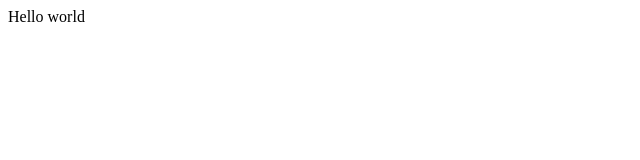
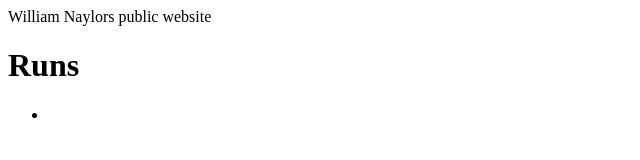
Before and after one commit to WillRNaylor/willrnaylor.github.io, a plain HTML site: page index.html in a window 1280 px wide. Shown: the whole page, without its empty margins (0-640 px from the left). Drawn offline with Linux system fonts and the light colour scheme.

Commit message:
Update index.html

```diff
--- a/index.html
+++ b/index.html
@@ -1 +1,6 @@
-Hello world
+William Naylors public website
+
+<h1>Runs</h1>
+<ul>
+  <li></li>
+</ul>
```
